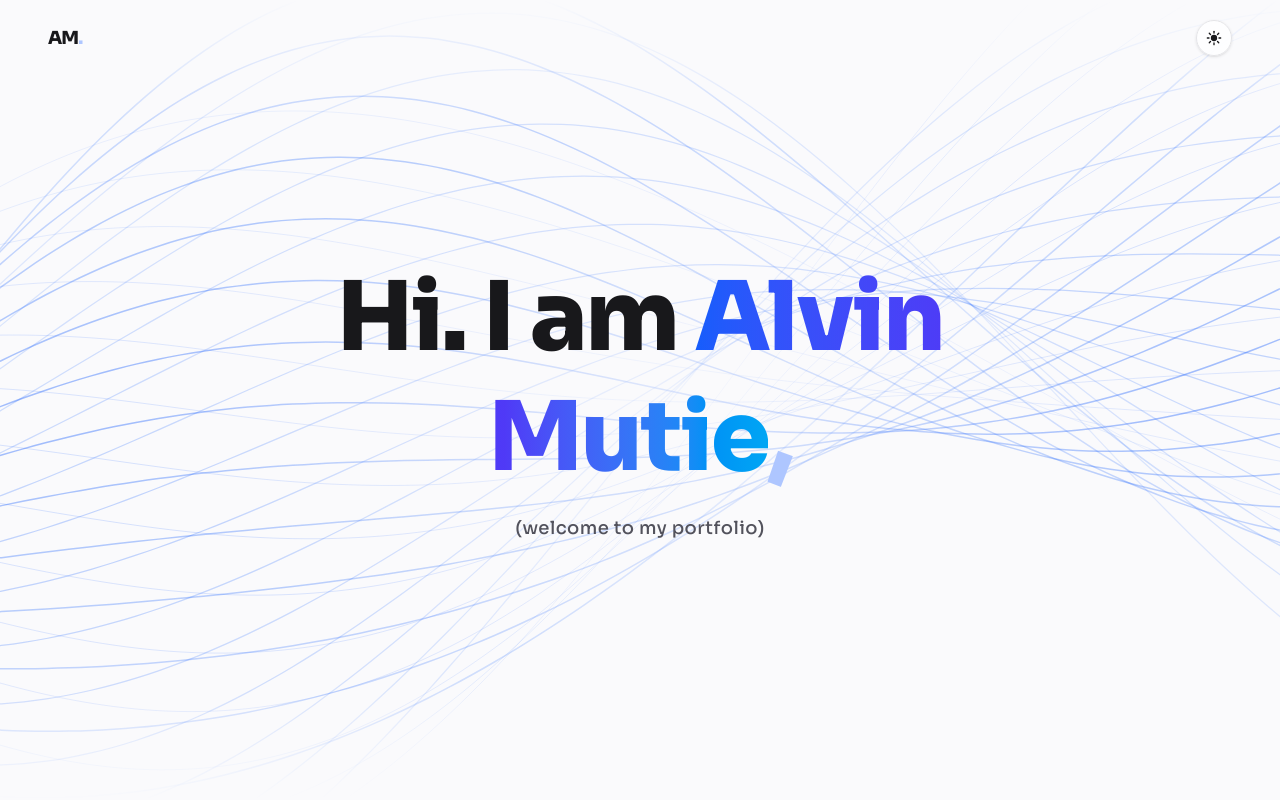
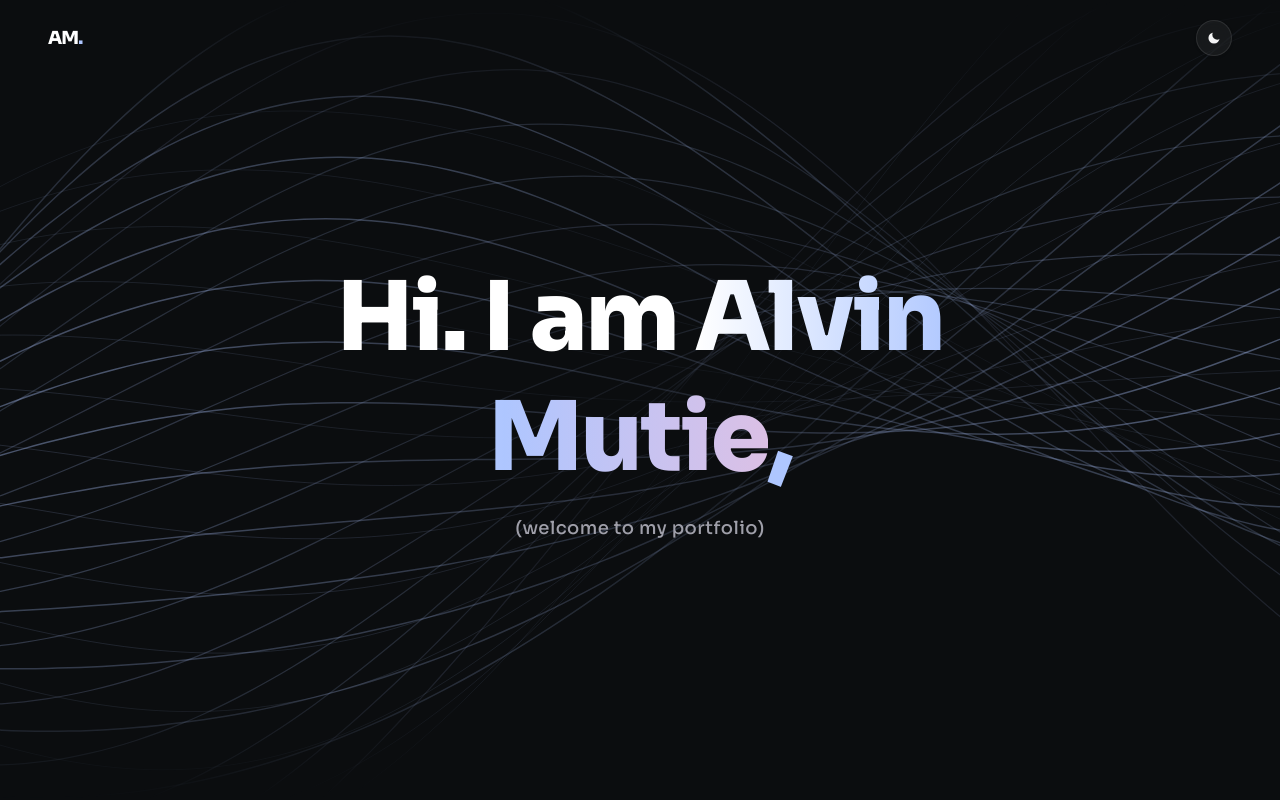
Before and after one commit to AlvinMutie/my-portfolio, a Next.js app: page /my-portfolio/ in a window 1280 px wide. Built offline with nearby package versions, Linux system fonts and the light colour scheme.

Commit message:
refactor: update dark mode styling and theme switching mechanism

```diff
--- a/src/app/globals.css
+++ b/src/app/globals.css
@@ -1,5 +1,7 @@
 @import url('https://fonts.googleapis.com/css2?family=Sora:wght@100..800&display=swap');
 @import "tailwindcss";
+
+@custom-variant dark (&:where(.dark, .dark *));
 
 @theme {
   --color-primary: var(--primary);
@@ -17,17 +19,31 @@
   --primary-accent: #3B82F6;
   --surface: #F1F3F6;
   --outline: #E2E4E8;
-  --card-bg: rgba(255, 255, 255, 0.75);
+  --card-bg: rgba(255, 255, 255, 0.85);
   --card-border: rgba(0, 0, 0, 0.08);
   --glow-color: rgba(37, 99, 235, 0.15);
 
   --font-ui: 'Sora', system-ui, sans-serif;
-  color-scheme: light dark;
+  color-scheme: light;
+
+  @variant dark {
+    --background: #0B0D0F;
+    --foreground: #FDFDFF;
+    --primary: #AEC6FF;
+    --primary-accent: #AEC6FF;
+    --surface: #121417;
+    --outline: #44474E;
+    --card-bg: rgba(255, 255, 255, 0.03);
+    --card-border: rgba(255, 255, 255, 0.08);
+    --glow-color: rgba(174, 198, 255, 0.2);
+    color-scheme: dark;
+  }
 }
 
 html.dark,
-:root.dark {
-  /* Dark Mode */
+:root.dark,
+.dark {
+  /* Dark Mode fallback */
   --background: #0B0D0F;
   --foreground: #FDFDFF;
   --primary: #AEC6FF;
@@ -37,6 +53,7 @@ html.dark,
   --card-bg: rgba(255, 255, 255, 0.03);
   --card-border: rgba(255, 255, 255, 0.08);
   --glow-color: rgba(174, 198, 255, 0.2);
+  color-scheme: dark;
 }
 
 body {
@@ -45,7 +62,7 @@ body {
   font-family: 'Sora', system-ui, sans-serif;
   margin: 0;
   -webkit-font-smoothing: antialiased;
-  transition: background-color 300ms ease, color 300ms ease;
+  transition: background-color 250ms ease, color 250ms ease;
 }
 
 /* Custom Glass & Utilities */
--- a/src/components/ui/SwitchButton.tsx
+++ b/src/components/ui/SwitchButton.tsx
@@ -1,23 +1,13 @@
 "use client";
 
 /**
- * @author: @dorianbaffier
+ * @author: @dorianbaffier (adapted for bulletproof React 19 Next.js theme toggling)
  * @description: Switch Button
- * @version: 2.0.0
- * @date: 2026-10-16
- * @license: MIT
+ * @version: 2.1.0
  * @website: https://kokonutui.com
- * @github: https://github.com/kokonut-labs/kokonutui
- *
- * Works on its own: it toggles the `dark` class on <html>. If a theme provider
- * owns the theme (next-themes or your own), pass `theme` and `onThemeChange`.
- *
- * The new theme spreads from the button as a circle (View Transitions API).
- * Without that API, or with reduced motion, the theme switches instantly.
  */
 
 import { useEffect, useId, useRef, useState } from "react";
-import { flushSync } from "react-dom";
 import { cn } from "@/lib/utils";
 
 type Theme = "light" | "dark";
@@ -26,30 +16,26 @@ interface SwitchButtonProps
   extends React.ButtonHTMLAttributes<HTMLButtonElement> {
   size?: "sm" | "default" | "lg";
   showLabel?: boolean;
-  /**
-   * The applied theme, when a theme provider owns it (for next-themes, its
-   * `resolvedTheme`). Pair it with `onThemeChange`. Without it the button
-   * toggles the `dark` class on <html> itself.
-   */
   theme?: Theme;
-  /** Called with the theme to switch to. */
   onThemeChange?: (theme: Theme) => void;
-  /** Spread the new theme from the button as a circle. */
   reveal?: boolean;
 }
 
 const SIZES = {
-  sm: { button: "h-8 gap-1.5 px-2.5 text-[13px]", square: "w-8", icon: 14 },
-  default: { button: "h-9 gap-2 px-3 text-sm", square: "w-9", icon: 16 },
-  lg: { button: "h-10 gap-2 px-3.5 text-[15px]", square: "w-10", icon: 18 },
+  sm: { button: "h-8 gap-1.5 px-2.5 text-[12px]", square: "w-8", icon: 14 },
+  default: { button: "h-9 gap-2 px-3 text-xs", square: "w-9", icon: 16 },
+  lg: { button: "h-10 gap-2 px-3.5 text-sm", square: "w-10", icon: 18 },
 };
 
-const EASE_OUT = "cubic-bezier(0.23, 1, 0.32, 1)";
-const EASE_IN_OUT = "cubic-bezier(0.65, 0, 0.35, 1)";
-const EASE_REVEAL = "cubic-bezier(0.4, 0, 0.2, 1)";
 const REVEAL_ATTR = "data-theme-reveal";
 const REVEAL_STYLE_ID = "kokonut-theme-reveal";
-const REVEAL_CSS = `html[${REVEAL_ATTR}]::view-transition-old(root),html[${REVEAL_ATTR}]::view-transition-new(root){animation:none;mix-blend-mode:normal}`;
+const REVEAL_CSS = `
+html[${REVEAL_ATTR}]::view-transition-old(root),
+html[${REVEAL_ATTR}]::view-transition-new(root) {
+  animation: none;
+  mix-blend-mode: normal;
+}
+`;
 
 const RAY_ANGLES = [0, 45, 90, 135, 180, 225, 270, 315];
 const RAYS = RAY_ANGLES.map((deg) => {
@@ -61,36 +47,13 @@ const RAYS = RAY_ANGLES.map((deg) => {
   return { deg, from: at(7.5), to: at(10) };
 });
 
-// Each part's light look is its base class and its dark look a `dark:` class,
-// so the server render (theme unknown) matches the client. Clicking animates
-// from the old computed values to the new ones with WAAPI, which keeps
-// working when a provider disables CSS transitions while it swaps themes.
-const ANIMATED_PROPS = ["opacity", "scale", "translate", "filter"] as const;
-
-type Snapshot = Map<Element, Keyframe>;
-
-function snapshot(elements: Element[]): Snapshot {
-  const map: Snapshot = new Map();
-  for (const el of elements) {
-    const style = getComputedStyle(el);
-    const frame: Keyframe = { offset: 0 };
-    for (const prop of ANIMATED_PROPS) {
-      frame[prop] = style.getPropertyValue(prop);
-    }
-    map.set(el, frame);
-    for (const animation of el.getAnimations()) {
-      animation.cancel();
-    }
-  }
-  return map;
-}
-
 function prefersReducedMotion() {
+  if (typeof window === "undefined") return false;
   return window.matchMedia("(prefers-reduced-motion: reduce)").matches;
 }
 
 function ensureRevealStyle() {
-  if (document.getElementById(REVEAL_STYLE_ID)) {
+  if (typeof document === "undefined" || document.getElementById(REVEAL_STYLE_ID)) {
     return;
   }
   const style = document.createElement("style");
@@ -99,78 +62,86 @@ function ensureRevealStyle() {
   document.head.appendChild(style);
 }
 
-function timing(el: Element, toDark: boolean): KeyframeAnimationOptions {
-  const { part, index = "0" } = (el as HTMLElement | SVGElement).dataset;
-  const i = Number(index);
-  switch (part) {
-    case "ray":
-      // Rays retract one after another; on the way back they wait for the
-      // bite to clear first.
-      return {
-        delay: toDark ? i * 18 : 140 + i * 22,
-        duration: 260,
-        easing: EASE_OUT,
+export default function SwitchButton({
+  className,
+  size = "default",
+  showLabel = false,
+  theme,
+  onThemeChange,
+  reveal = true,
+  onClick,
+  ...props
+}: SwitchButtonProps) {
+  const maskId = useId().replace(/:/g, "") + "-moon";
+  const [isDark, setIsDark] = useState<boolean>(true);
+  const [mounted, setMounted] = useState<boolean>(false);
+
+  // Sync state with DOM on mount and on class changes
+  useEffect(() => {
+    setMounted(true);
+    const root = document.documentElement;
+    setIsDark(root.classList.contains("dark"));
+
+    const observer = new MutationObserver(() => {
+      setIsDark(root.classList.contains("dark"));
+    });
+    observer.observe(root, { attributes: true, attributeFilter: ["class"] });
+    return () => observer.disconnect();
+  }, []);
+
+  const sizing = SIZES[size];
+
+  const handleClick = (e: React.MouseEvent<HTMLButtonElement>) => {
+    onClick?.(e);
+    if (e.defaultPrevented) return;
+
+    const root = document.documentElement;
+    const currentlyDark = root.classList.contains("dark");
+    const nextTheme: Theme = currentlyDark ? "light" : "dark";
+
+    const changeTheme = () => {
+      if (nextTheme === "dark") {
+        root.classList.add("dark");
+        root.style.colorScheme = "dark";
+      } else {
+        root.classList.remove("dark");
+        root.style.colorScheme = "light";
+      }
+      localStorage.setItem("theme", nextTheme);
+      setIsDark(nextTheme === "dark");
+      onThemeChange?.(nextTheme);
     };
-    case "bite":
-      return { delay: toDark ? 60 : 0, duration: 380, easing: EASE_IN_OUT };
-    case "disc":
-      return { delay: toDark ? 40 : 0, duration: 380, easing: EASE_OUT };
-    default:
-      return { duration: 240, easing: EASE_OUT };
-  }
-}
 
-function morph(from: Snapshot, toDark: boolean) {
-  if (prefersReducedMotion()) {
-    return;
-  }
-  for (const [el, frame] of from) {
-    el.animate([frame, {}], { ...timing(el, toDark), fill: "backwards" });
-  }
-}
-
-let revealRunning = false;
-
-function revealFrom(button: HTMLElement, apply: () => void) {
-  const doc = document as Document & {
-    startViewTransition?: (callback: () => void) => ViewTransition;
-    activeViewTransition?: unknown;
-  };
+    // Try circular view transition if supported, otherwise toggle cleanly
+    const doc = document as any;
     if (
+      !reveal ||
       typeof doc.startViewTransition !== "function" ||
-    prefersReducedMotion() ||
-    revealRunning ||
-    doc.activeViewTransition
+      prefersReducedMotion()
     ) {
-    apply();
+      changeTheme();
       return;
     }
 
-  const rect = button.getBoundingClientRect();
+    const rect = e.currentTarget.getBoundingClientRect();
     const x = rect.left + rect.width / 2;
     const y = rect.top + rect.height / 2;
     const radius = Math.hypot(
       Math.max(x, window.innerWidth - x),
       Math.max(y, window.innerHeight - y)
     );
-  const root = document.documentElement;
 
     ensureRevealStyle();
     root.setAttribute(REVEAL_ATTR, "");
-  revealRunning = true;
 
-  let transition: ViewTransition;
     try {
-    transition = doc.startViewTransition(() => flushSync(apply));
-  } catch {
-    root.removeAttribute(REVEAL_ATTR);
-    revealRunning = false;
-    apply();
-    return;
-  }
+      const transition = doc.startViewTransition(() => {
+        changeTheme();
+      });
 
       transition.ready
-    .then(() => {
+        ?.then(() => {
+          try {
             root.animate(
               {
                 clipPath: [
@@ -179,99 +150,40 @@ function revealFrom(button: HTMLElement, apply: () => void) {
                 ],
               },
               {
-          duration: 500,
-          easing: EASE_REVEAL,
+                duration: 450,
+                easing: "cubic-bezier(0.4, 0, 0.2, 1)",
                 pseudoElement: "::view-transition-new(root)",
               }
             );
+          } catch {
+            // Fallback if WAAPI pseudoElement is unsupported
+          }
         })
-    .catch(() => {
-      // Skipped or aborted (e.g. a page navigation started a transition).
+        .catch(() => {});
+
+      transition.finished?.finally(() => {
+        root.removeAttribute(REVEAL_ATTR);
       });
-
-  transition.finished
-    .catch(() => {
-      // The theme is already applied by the time a transition can fail.
-    })
-    .finally(() => {
+    } catch {
       root.removeAttribute(REVEAL_ATTR);
-      revealRunning = false;
-    });
-}
-
-export default function SwitchButton({
-  className,
-  size = "default",
-  showLabel = true,
-  theme,
-  onThemeChange,
-  reveal = true,
-  onClick,
-  ...props
-}: SwitchButtonProps) {
-  const maskId = `${useId()}-moon`;
-  const iconRef = useRef<SVGSVGElement>(null);
-  const labelRef = useRef<HTMLSpanElement>(null);
-  const [observed, setObserved] = useState<Theme | null>(null);
-
-  // Only for aria-pressed: read the applied theme after mount, so the first
-  // client render matches the server.
-  useEffect(() => {
-    const root = document.documentElement;
-    const read = () =>
-      setObserved(root.classList.contains("dark") ? "dark" : "light");
-    read();
-    const observer = new MutationObserver(read);
-    observer.observe(root, { attributes: true, attributeFilter: ["class"] });
-    return () => observer.disconnect();
-  }, []);
-
-  const current = observed && (theme ?? observed);
-  const sizing = SIZES[size];
-
-  const handleClick = (e: React.MouseEvent<HTMLButtonElement>) => {
-    onClick?.(e);
-    if (e.defaultPrevented) {
-      return;
-    }
-    const root = document.documentElement;
-    const from = theme ?? (root.classList.contains("dark") ? "dark" : "light");
-    const next: Theme = from === "dark" ? "light" : "dark";
-    const button = e.currentTarget;
-
-    const apply = () => {
-      const parts = [
-        ...(iconRef.current?.querySelectorAll("[data-part]") ?? []),
-        ...(labelRef.current?.querySelectorAll("[data-part]") ?? []),
-      ];
-      const before = snapshot(parts);
-      root.classList.toggle("dark", next === "dark");
-      root.style.colorScheme = next;
-      localStorage.setItem("theme", next);
-      onThemeChange?.(next);
-      morph(before, next === "dark");
-    };
-
-    if (reveal) {
-      revealFrom(button, apply);
-    } else {
-      apply();
+      changeTheme();
     }
   };
 
+  // Prevent hydration mismatch
+  const activeDark = mounted ? isDark : true;
+
   return (
     <button
-      aria-label="Toggle theme"
-      aria-pressed={current ? current === "dark" : undefined}
+      aria-label="Toggle dark/light theme"
+      aria-pressed={activeDark}
       className={cn(
-        "group/switch relative inline-flex shrink-0 cursor-pointer select-none items-center justify-center rounded-full font-medium",
-        "border border-zinc-200 bg-white/80 text-zinc-900 shadow-sm backdrop-blur-md",
-        "dark:border-white/10 dark:bg-white/[0.04] dark:text-zinc-100",
-        "hover:border-zinc-300 hover:bg-zinc-50 dark:hover:border-white/20 dark:hover:bg-white/[0.08]",
-        "active:bg-zinc-100 dark:active:bg-white/[0.12]",
-        "transition-[background-color,border-color,box-shadow] duration-200 ease-out",
+        "relative inline-flex shrink-0 cursor-pointer select-none items-center justify-center rounded-full font-medium",
+        "border border-black/10 bg-white/80 text-zinc-900 shadow-sm backdrop-blur-md",
+        "dark:border-white/10 dark:bg-white/[0.05] dark:text-zinc-100",
+        "hover:border-black/20 hover:bg-zinc-100 dark:hover:border-white/20 dark:hover:bg-white/[0.1]",
+        "active:scale-95 transition-all duration-200",
         "outline-none focus-visible:ring-2 focus-visible:ring-primary focus-visible:ring-offset-2",
-        "disabled:pointer-events-none disabled:opacity-50",
         sizing.button,
         !showLabel && cn(sizing.square, "px-0"),
         className
@@ -285,27 +197,32 @@ export default function SwitchButton({
         className="pointer-events-none shrink-0 overflow-visible"
         fill="none"
         height={sizing.icon}
-        ref={iconRef}
         viewBox="0 0 24 24"
         width={sizing.icon}
       >
         <mask id={maskId}>
           <rect fill="white" height="32" width="32" x="-4" y="-4" />
           <circle
-            className="translate-x-[10px] -translate-y-[10px] dark:translate-x-0 dark:translate-y-0"
+            className="transition-transform duration-300 ease-out"
+            style={{
+              transform: activeDark
+                ? "translate(0px, 0px)"
+                : "translate(10px, -10px)",
+            }}
             cx="17"
             cy="7"
-            data-part="bite"
             fill="black"
             r="7.5"
           />
         </mask>
         <g mask={`url(#${maskId})`}>
           <circle
-            className="origin-[12px_12px] [transform-box:view-box] dark:scale-[1.8]"
+            className="origin-[12px_12px] [transform-box:view-box] transition-transform duration-300 ease-out"
+            style={{
+              transform: activeDark ? "scale(1.75)" : "scale(1)",
+            }}
             cx="12"
             cy="12"
-            data-part="disc"
             fill="currentColor"
             r="4.75"
           />
@@ -313,10 +230,15 @@ export default function SwitchButton({
         <g stroke="currentColor" strokeLinecap="round" strokeWidth="2">
           {RAYS.map((ray, index) => (
             <line
-              className="origin-[12px_12px] [transform-box:view-box] dark:scale-50 dark:opacity-0"
-              data-index={index}
-              data-part="ray"
               key={ray.deg}
+              className="origin-[12px_12px] [transform-box:view-box] transition-all duration-300 ease-out"
+              style={{
+                transform: activeDark ? "scale(0.4)" : "scale(1)",
+                opacity: activeDark ? 0 : 1,
+                transitionDelay: activeDark
+                  ? `${index * 15}ms`
+                  : `${80 + index * 15}ms`,
+              }}
               x1={ray.from.x}
               x2={ray.to.x}
               y1={ray.from.y}
@@ -326,19 +248,8 @@ export default function SwitchButton({
         </g>
       </svg>
       {showLabel && (
-        <span aria-hidden="true" className="grid leading-none" ref={labelRef}>
-          <span
-            className="col-start-1 row-start-1 dark:opacity-0 dark:blur-[3px] transition-all"
-            data-part="label"
-          >
-            Light
-          </span>
-          <span
-            className="col-start-1 row-start-1 opacity-0 blur-[3px] dark:opacity-100 dark:blur-none transition-all"
-            data-part="label"
-          >
-            Dark
-          </span>
+        <span aria-hidden="true" className="font-mono text-[11px] uppercase tracking-wider">
+          {activeDark ? "Dark" : "Light"}
         </span>
       )}
     </button>
```
Also changed, not shown: src/components/ui/BackgroundPaths.tsx (+18 -5 lines). Lines whose indentation alone changed are shown as unchanged.
